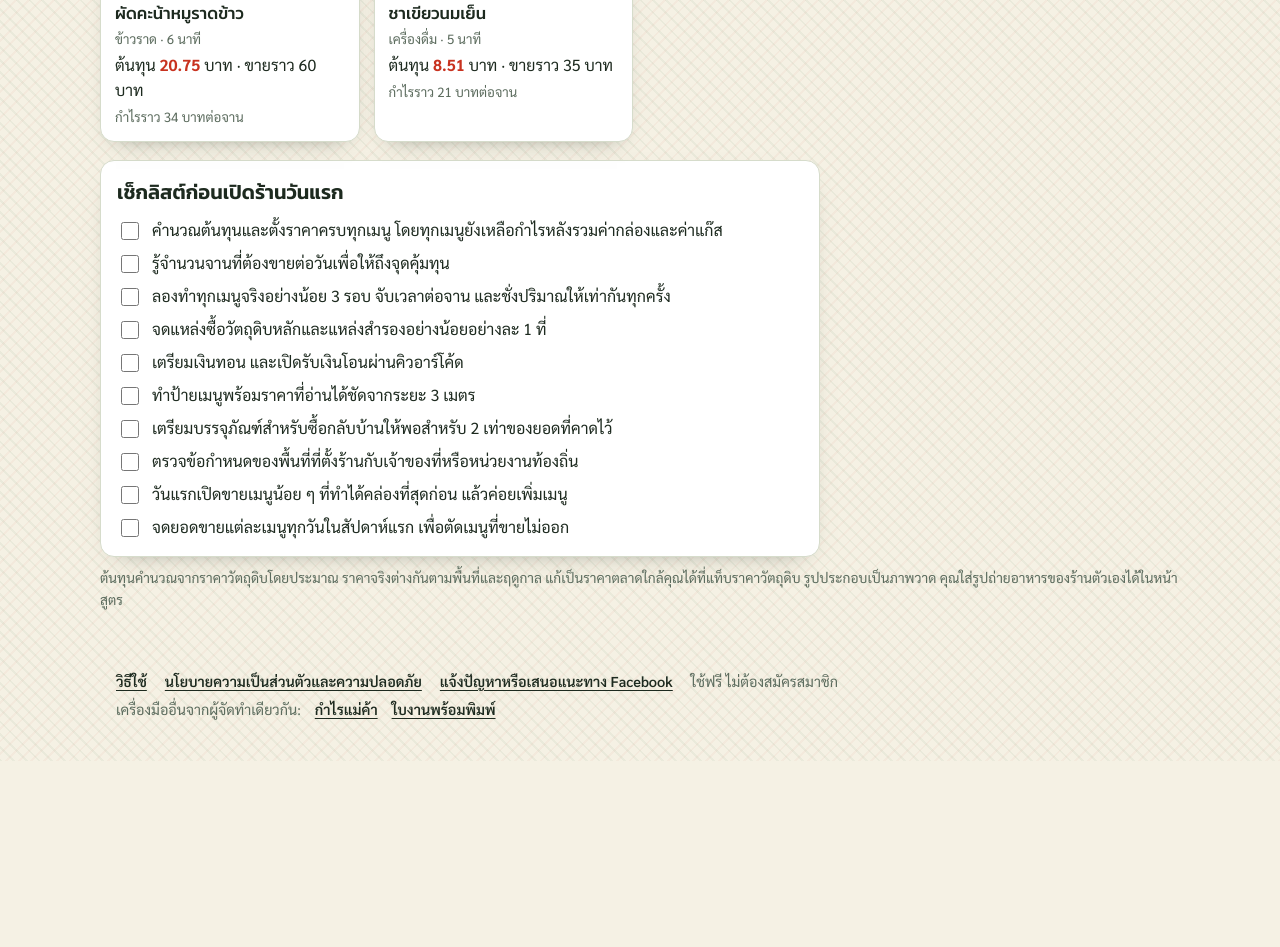
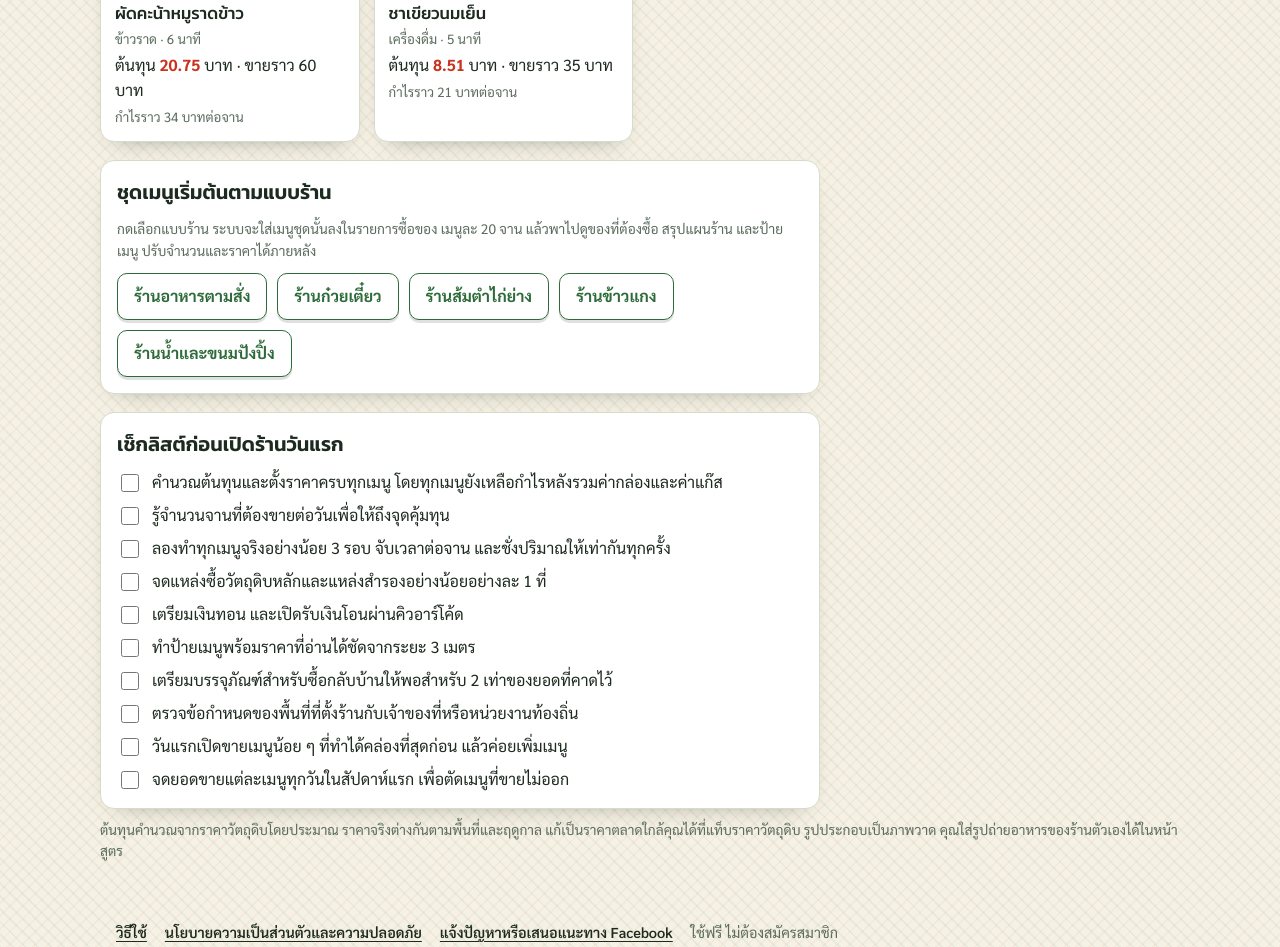
Before and after one commit to rookiekrit6-dotcom/FoodTool, a plain HTML site: page index.html in a window 1280 px wide. Shown: the part 5059-6006 px from the top of the page. Before the commit the page ends 5820 px from the top, so only its background shows below. Drawn offline with Linux system fonts and the light colour scheme.

Commit message:
Add more content and starter menu sets
Co-Authored-By: Claude Fable 5.2 <noreply@anthropic.com>
Claude-Session: https://claude.ai/code/session_01JY46Mq7wkg6osFKinFdLUy

```diff
--- a/index.html
+++ b/index.html
@@ -218,6 +218,17 @@ dialog.dlg::backdrop{background:rgba(10,20,18,.5)}
   </div>
   <div class="chips" id="chips" role="group" aria-label="หมวดอาหาร"></div>
   <div class="cards" id="cards"></div>
+  <div class="card" style="margin-top:18px;max-width:720px">
+    <h2>ชุดเมนูเริ่มต้นตามแบบร้าน</h2>
+    <p class="note" style="margin:0 0 12px">กดเลือกแบบร้าน ระบบจะใส่เมนูชุดนั้นลงในรายการซื้อของ เมนูละ 20 จาน แล้วพาไปดูของที่ต้องซื้อ สรุปแผนร้าน และป้ายเมนู ปรับจำนวนและราคาได้ภายหลัง</p>
+    <div class="row" id="sets">
+      <button class="btn alt" type="button" data-kit="krapao,krapaokai,friedrice,garlicpork,omelet,kalepork">ร้านอาหารตามสั่ง</button>
+      <button class="btn alt" type="button" data-kit="noodle,tomyumnoodle,kaolao,friedmeatball">ร้านก๋วยเตี๋ยว</button>
+      <button class="btn alt" type="button" data-kit="somtam,tumpoo,cornsalad,larb,grilledchicken">ร้านส้มตำไก่ย่าง</button>
+      <button class="btn alt" type="button" data-kit="greencurry,panang,tomkha,tofusoup,padprikgaeng">ร้านข้าวแกง</button>
+      <button class="btn alt" type="button" data-kit="thaitea,cocoa,greenteamilk,pinkmilk,oldcoffee,limetea,limesoda,toast">ร้านน้ำและขนมปังปิ้ง</button>
+    </div>
+  </div>
   <div class="card" style="margin-top:18px;max-width:720px">
     <h2>เช็กลิสต์ก่อนเปิดร้านวันแรก</h2>
     <ul class="chk">
@@ -841,6 +852,7 @@ $('v-breakeven').addEventListener('input', e => {
   if (e.target.id === 'beRecipe' && e.target.value){ const r = findRecipe(e.target.value), c = plateCost(r) + 5; $('beCost').value = c.toFixed(2); $('bePrice').value = roundUp5(c / 0.45); }
   calcBE();
 });
+$('sets').addEventListener('click', e => { const b = e.target.closest('[data-kit]'); if (!b) return; const plan = store.get('rc_plan', {}); b.dataset.kit.split(',').forEach(id => { if (findRecipe(id) && !plan[id]) plan[id] = 20; }); store.set('rc_plan', plan); location.hash = '#plan'; });
 $('q').addEventListener('input', renderCards);
 $('sort').addEventListener('change', renderCards);
 $('chips').addEventListener('click', e => { const b = e.target.closest('button'); if (b){ filter = b.dataset.cat; renderCards(); } });
```
